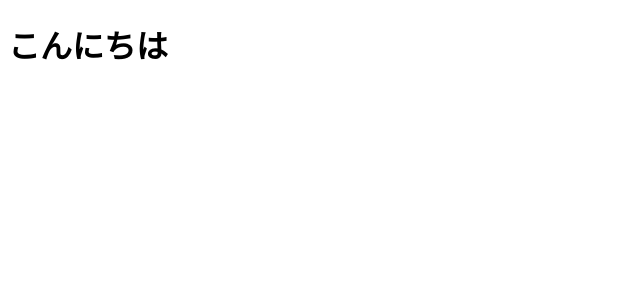
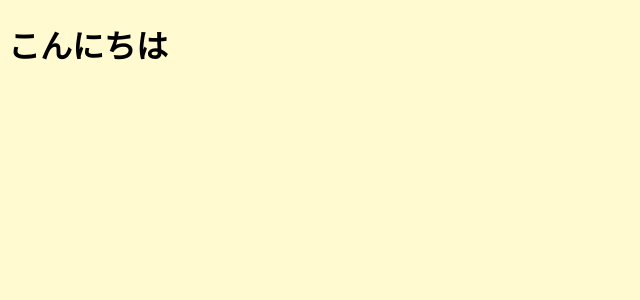
Before and after one commit to himatsumu/himatsumu_front, a React (Vite) app in the folder app/: page / in a window 1280 px wide. Shown: the top 300 px of the page, without its empty margins (0-640 px from the left). Built offline with nearby package versions, Linux system fonts and the light colour scheme.

Commit message:
新しいページ

```diff
--- a/app/package.json
+++ b/app/package.json
@@ -23,6 +23,7 @@
     "eslint-plugin-react-hooks": "^5.2.0",
     "eslint-plugin-react-refresh": "^0.4.19",
     "globals": "^16.0.0",
+    "sass": "^1.89.1",
     "typescript": "~5.8.3",
     "typescript-eslint": "^8.30.1",
     "vite": "^6.3.5"
--- a/app/src/pages/quest_playing.tsx
+++ b/app/src/pages/quest_playing.tsx
@@ -1,8 +1,11 @@
+import "../styles/quest_playing.scss";
 
 export default function QuestPlaying() {
 return(
     <>
-    <h1>こんにちは</h1>
+    <body className="body">
+        <h1>こんにちは</h1>
+    </body>
     </>
 )
 }
--- /dev/null
+++ b/app/src/styles/quest_playing.scss
@@ -0,0 +1,5 @@
+$main-color: #FFFACF;
+
+.body {
+    background-color: $main-color;
+}
```
Also changed, not shown: 1 other file (tests, documents, lock files or other folders).
